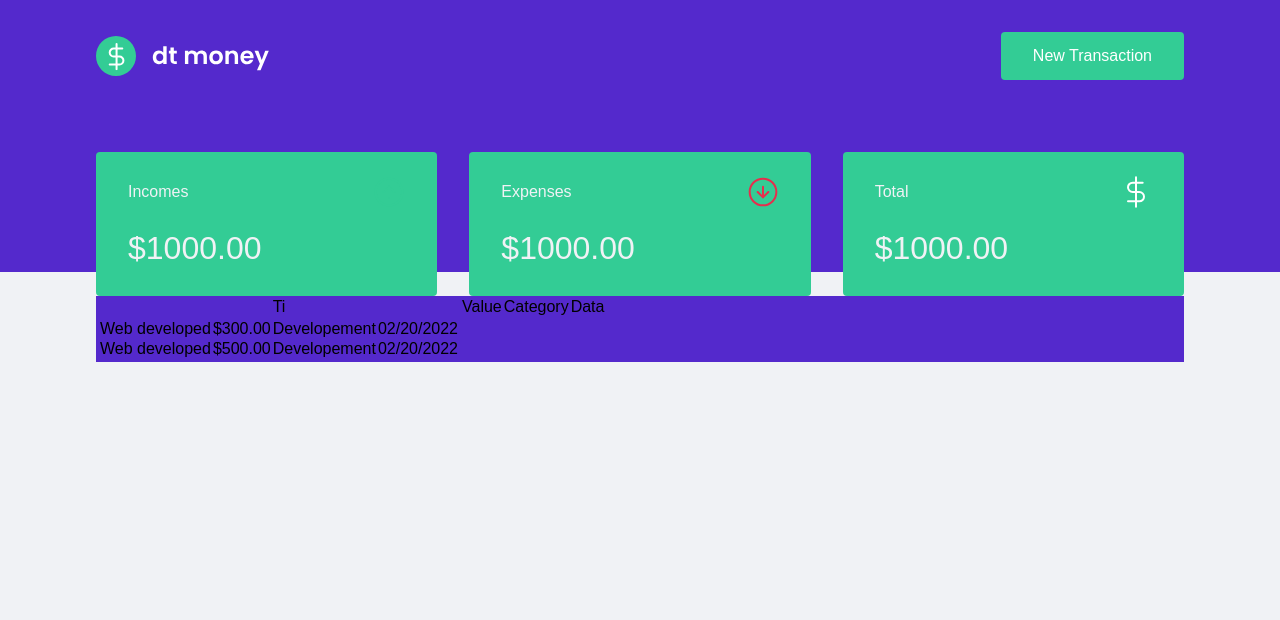
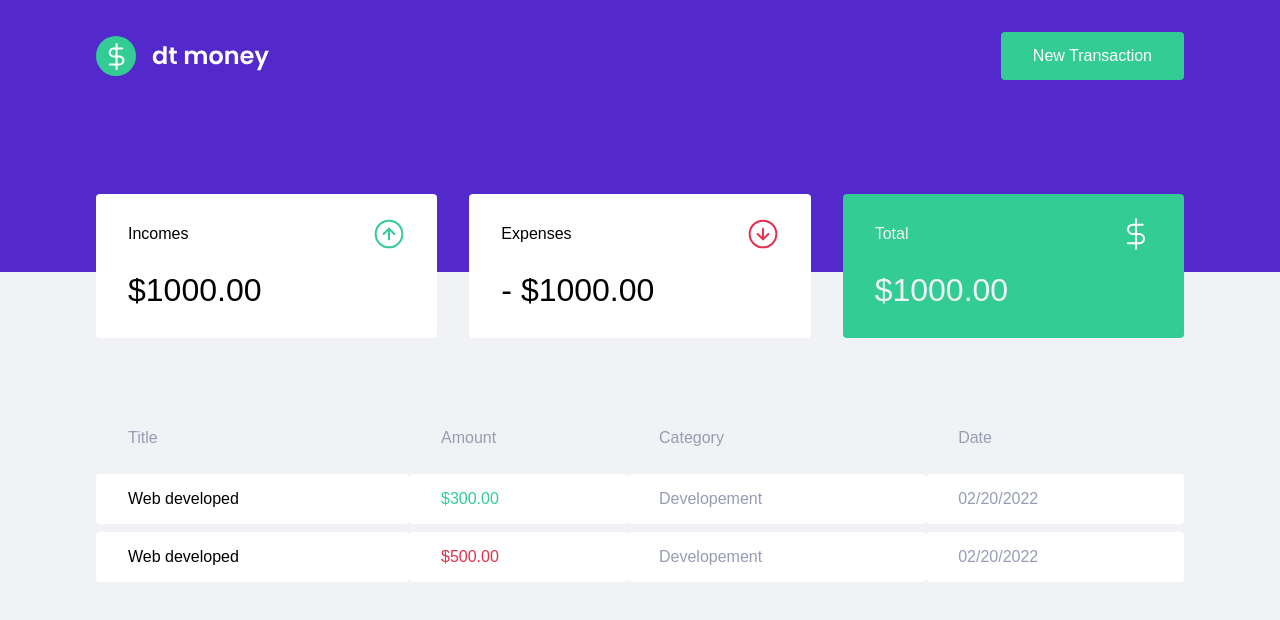
Before and after one commit to paulomiguelJS/authenticated-devfinance, a React (Vite) app: page / in a window 1280 px wide. Shown: the top 620 px of the page. Built offline with nearby package versions, Linux system fonts and the light colour scheme.

Commit message:
Styles reviewed and changed

```diff
--- a/src/components/Summary/index.jsx
+++ b/src/components/Summary/index.jsx
@@ -18,7 +18,7 @@ export function Summary() {
           <p>Expenses</p>
           <img src={outcomeImg} alt="" />
         </header>
-        <strong>$1000.00</strong>
+        <strong>- $1000.00</strong>
       </div>
       <div className="highlight-background">
         <header>
--- a/src/components/Summary/styles.js
+++ b/src/components/Summary/styles.js
@@ -4,14 +4,13 @@ export const Container = styled.div`
   display: grid;
   grid-template-columns: repeat(3, 1fr);
   gap: 2rem;
-  margin-top: -10rem;
+  margin-top: -7.4rem;
 
   div {
-    background: ${(props) => props.theme["green-200"]};
+    background: ${(props) => props.theme["white-100"]};
 
     padding: 1.5rem 2rem;
     border-radius: 0.25rem;
-    color: ${(props) => props.theme["white-400"]};
 
     header {
       display: flex;
@@ -25,9 +24,11 @@ export const Container = styled.div`
       font-size: 2rem;
       font-weight: 500;
       line-height: 3rem;
+      border: 0;
     }
     &.highlight-background {
-      background: ${(props) => props.theme["green-300"]};
+      background: ${(props) => props.theme["green-200"]};
+      color: ${(props) => props.theme["white-400"]};
     }
   }
 `;
--- a/src/components/TransactionsTable/index.jsx
+++ b/src/components/TransactionsTable/index.jsx
@@ -1,4 +1,4 @@
-import { Container } from "../Header/styles";
+import { Container } from "./styles";
 
 export function TransactionsTable() {
   return (
@@ -6,11 +6,13 @@ export function TransactionsTable() {
       <table>
         <thead>
           <tr>
-            <th>Ti</th>
-            <th>Value</th>
+            <th>Title</th>
+            <th>Amount</th>
             <th>Category</th>
-            <th>Data</th>
+            <th>Date</th>
           </tr>
+        </thead>
+
         <tbody>
           <tr>
             <td>Web developed</td>
@@ -25,7 +27,6 @@ export function TransactionsTable() {
             <td>02/20/2022</td>
           </tr>
         </tbody>
-        </thead>
       </table>
     </Container>
   );
--- a/src/components/TransactionsTable/styles.js
+++ b/src/components/TransactionsTable/styles.js
@@ -1,35 +1,38 @@
 import styled from "styled-components";
 
-export const container = styled.div`
+export const Container = styled.div`
   margin-top: 4rem;
 
   table {
     width: 100%;
     border-spacing: 0 0.5rem;
+    border: 1px splid red;
+
     th {
       color: ${(props) => props.theme["grey-300"]};
       font-weight: 400;
       padding: 1rem 2rem;
       line-height: 1.5rem;
+      text-align: left;
     }
 
     td {
       padding: 1rem 2rem;
       border: 0;
-      background: ${(props) => props.theme["grey-300"]};
-      color: ${(props) => props.theme["grey-600"]};
+      background: ${(props) => props.theme["white-100"]};
+      color: ${(props) => props.theme["grey-300"]};
       border-radius: 0.25rem;
 
       &:first-child {
-        color: ${(props) => props.theme["grey-300"]};
+        color: black;
       }
 
       &.deposit {
-        color: ${(props) => props.theme["green-300"]};
+        color: ${(props) => props.theme["green-200"]};
       }
 
       &.withdraw {
-        color: ${(props) => props.theme["grey-300"]};
+        color: ${(props) => props.theme["red-300"]};
       }
     }
   }
--- a/src/styles/themes/default.js
+++ b/src/styles/themes/default.js
@@ -1,15 +1,14 @@
 export const defaultTheme = {
   "white-100": "#ffffff",
   "white-400": "#f0f2f5",
-  "white-500": "#f0f2f5",
 
   "grey-300": "#969cb3",
   "grey-600": "#363f5f",
 
-  "green-200": "#33cc95",
-
   "blue-200": "#6933ff",
   "blue-600": "#5429cc",
 
-  "red-300": "#352e4d",
+  "green-200": "#33cc95",
+
+  "red-300": "#e62e4d",
 };
```
Lines whose indentation alone changed are shown as unchanged.
